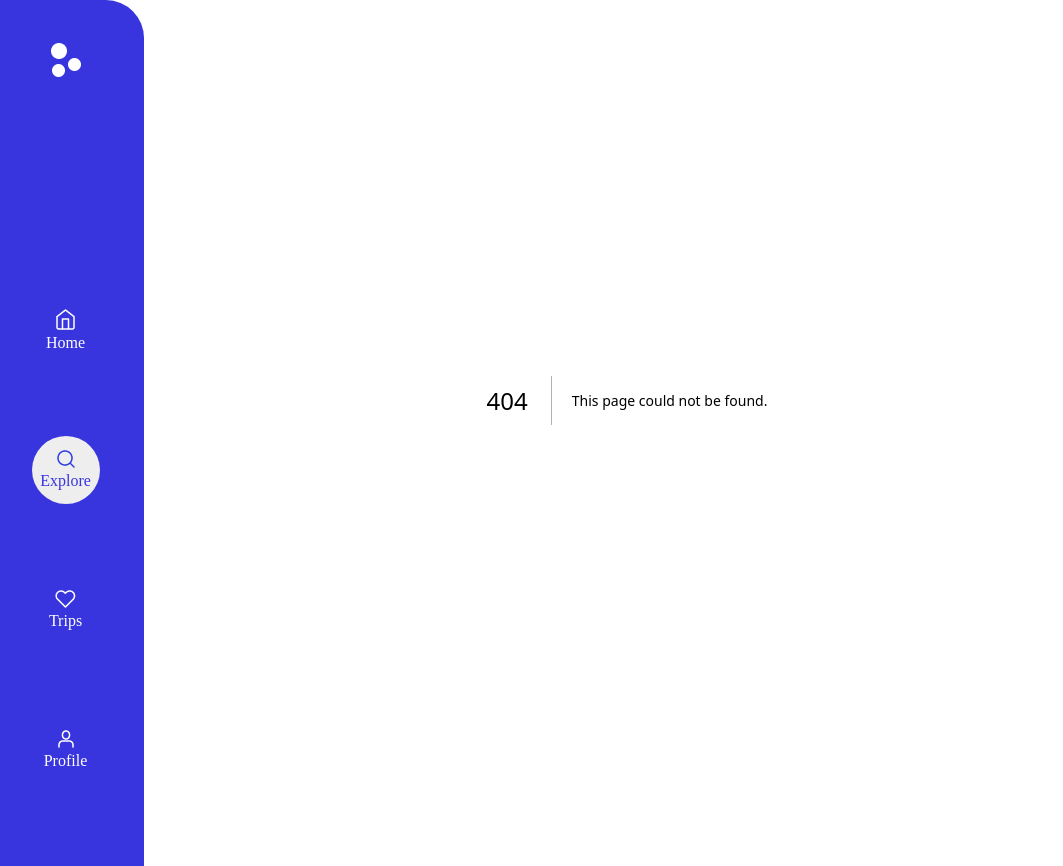
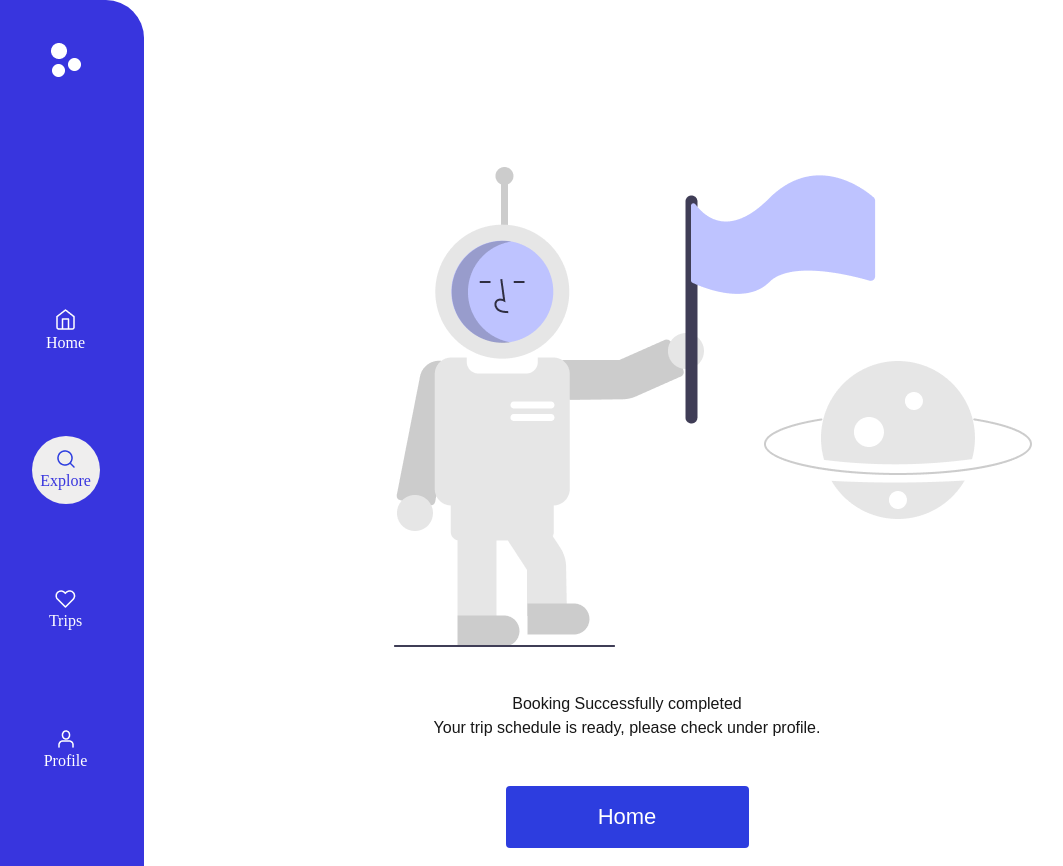
Before and after one commit to paicit0/hotel-front, a Next.js app: page /payment-done in a window 1280 px wide. Before the commit this address had no page. Shown: the whole page, without its empty margins (13-1076 px from the left). Before the commit the page ends 818 px from the top, so only its background shows below. Built offline with nearby package versions, Linux system fonts and the light colour scheme.

Commit message:
style: add PaymentDone component and associated styles

```diff
--- /dev/null
+++ b/src/pages/payment-done.tsx
@@ -0,0 +1,30 @@
+import { useRouter } from "next/router";
+import styles from "../styles/payment-done.module.css";
+export default function PaymentDone() {
+  const router = useRouter();
+  const handleHomeClick = () => {
+    router.push("/");
+  };
+  return (
+    <>
+      <div className={styles.container}>
+        <img
+          style={{ marginTop: "167px", marginBottom: "48px" }}
+          src="/payment_booking_success_art.png"
+          alt="payment_done"
+          width={809}
+          height={480}
+        />
+        <div style={{ marginBottom: "6px" }}>
+          Booking Successfully completed
+        </div>
+        <div style={{ marginBottom: "49px" }}>
+          Your trip schedule is ready, please check under profile.
+        </div>
+        <button onClick={() => handleHomeClick()} className={styles.homeButton}>
+          Home
+        </button>
+      </div>
+    </>
+  );
+}
--- /dev/null
+++ b/src/styles/payment-done.module.css
@@ -0,0 +1,20 @@
+.container {
+  display: flex;
+  flex-direction: column;
+  align-items: center;
+}
+
+.homeButton {
+  width: 243px;
+  height: 62px;
+  background-color: #2d3ddf;
+  font-weight: 500;
+  font-size: 22px;
+  color: white;
+  border: none;
+  border-radius: 4px;
+}
+.homeButton:hover {
+  background-color: #1b2bb8;
+  cursor: pointer;
+}
```
